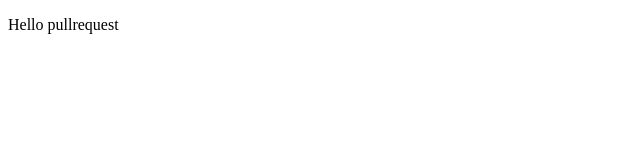
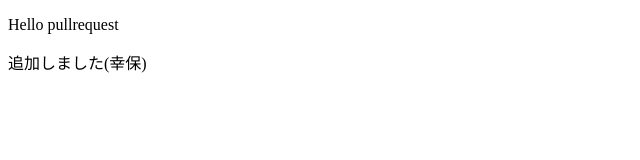
Before and after one commit to chisato0926/pullrequest-1, a plain HTML site: page index.html in a window 1280 px wide. Shown: the whole page, without its empty margins (0-640 px from the left). Drawn offline with Linux system fonts and the light colour scheme.

Commit message:
1行追加

```diff
--- a/index.html
+++ b/index.html
@@ -6,5 +6,6 @@
 	</head>
 	<body>
 		<p>Hello pullrequest</p>
+		<p>追加しました(幸保)</p>
 	</body>
 </html>
```
